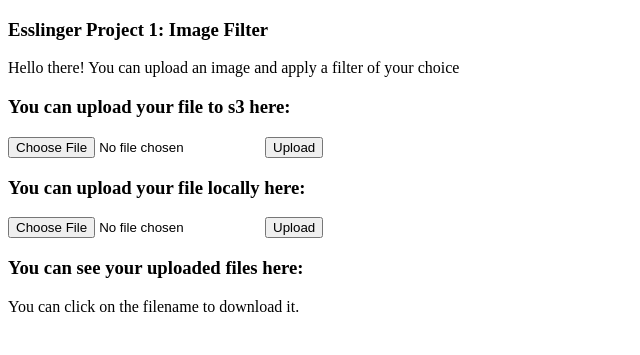
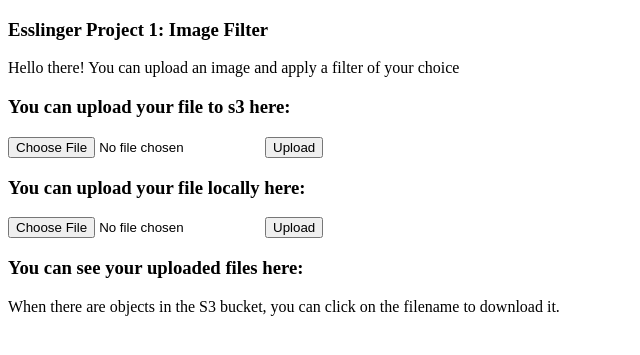
Before and after one commit to kevslinger/CIS4517_image_filter, a Flask app: page /landing in a window 1280 px wide. Shown: the top 355 px of the page, without its empty margins (0-640 px from the left). Run offline with Flask 2, Linux system fonts and the light colour scheme; data that the repository does not hold is empty.

Commit message:
update landing page message

```diff
--- a/templates/landing.html
+++ b/templates/landing.html
@@ -23,7 +23,7 @@
       </div>
       <div>
         <h3>You can see your uploaded files here:</h3>
-        <p>You can click on the filename to download it.</p>
+        <p>When there are objects in the S3 bucket, you can click on the filename to download it.</p>
         <ul>
           {% for item in contents %}
           <li>
```
